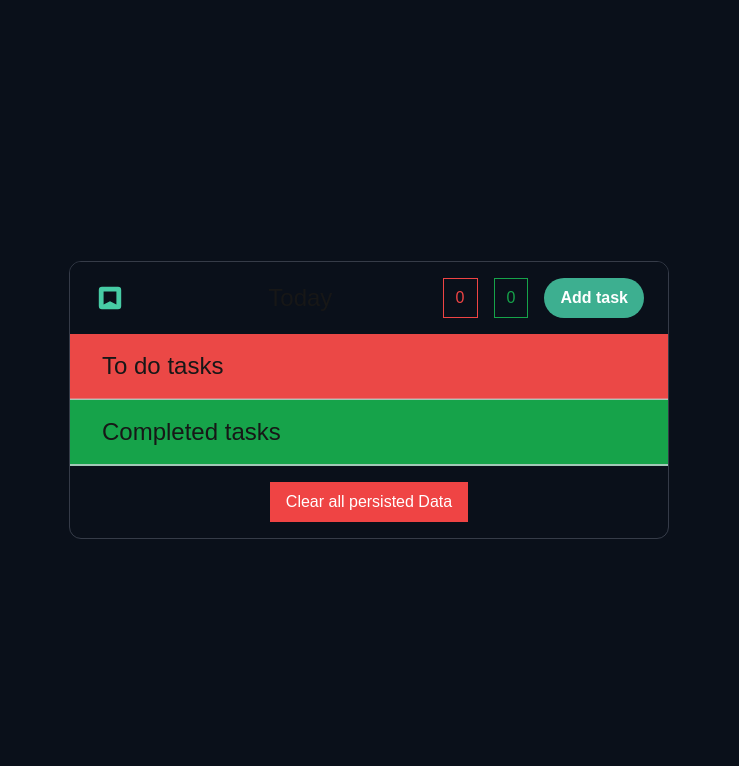
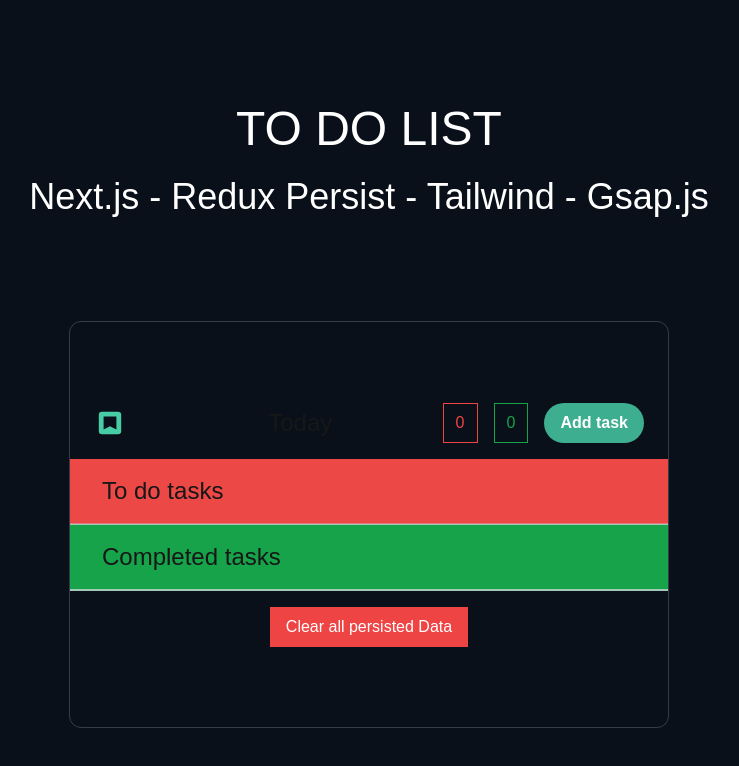
Before and after one commit to aleoterob/to-do-list-next, a Next.js app: page / in a window 1280 px wide. Shown: the top 766 px of the page, without its empty margins (271-1010 px from the left). Built offline with nearby package versions, Linux system fonts and the light colour scheme.

Commit message:
Updates css

```diff
--- a/src/app/components/TodoList.tsx
+++ b/src/app/components/TodoList.tsx
@@ -90,7 +90,7 @@
   };
 
   return (
-    <div className="flex flex-col max-w-[600px] w-full mx-auto justify-center items-center bg-transparent overflow-x-hidden   border rounded-xl border-gray-500/45 overflow-y-auto h-full">
+    <div className="flex flex-col max-w-[600px] w-full mx-auto justify-center items-center bg-transparent overflow-x-hidden mb-6  border rounded-xl border-gray-500/45 overflow-y-auto h-full">
       <div className="flex flex-row w-full justify-between items-center bg-azulJuztina py-4 px-6 overflow-y-auto ">
         <HiBookmarkAlt className="w-8 h-8 text-verdeAle" />
         <p className="font-montserrat pl-8 text-2xl font-light">Today</p>
--- a/src/app/page.tsx
+++ b/src/app/page.tsx
@@ -4,15 +4,17 @@
 
 const MyApp = () => {
   return (
-    <div className="flex flex-col items-center justify-center w-full bg-azulJuztina">
-      <div className="flex flex-col items-center justify-center w-full">
-        {/* <h1 className="flex flex-row justify-center items-center w-full sm:pl-0 md:pl-0 lg:pl-0 xl:pl-0 pt-10 text-4xl text-center sm:text-5xl  lg:text-5xl xl:text-5xl font-montserrat font-light text-white">
-          TO DO LIST
-        </h1>
-        <h1 className="flex flex-row justify-center items-center w-full text-center sm:pl-0 md:pl-0 lg:pl-0 xl:pl-0 pt-6 text-2xl sm:text-4xl md:text-4xl lg:text-4xl xl:text-4xl  font-montserrat font-extralight text-white">
-          Next.js - Redux Persist - Tailwind - Gsap.js
-        </h1> */}
-        <div className="flex flex-col justify-center items-center w-full min-h-screen">
+    <div className="flex flex-col items-center justify-center w-full h-screen bg-azulJuztina overflow-y-scroll pb-6">
+      <div className="flex flex-row gap-10 flex-wrap h-screen mb-6">
+        <div className="flex flex-col items-center justify-center w-full">
+          <h1 className="flex flex-row justify-center items-center w-full sm:pl-0 md:pl-0 lg:pl-0 xl:pl-0 pt-10 text-4xl text-center sm:text-5xl  lg:text-5xl xl:text-86l font-montserrat font-light text-white">
+            TO DO LIST
+          </h1>
+          <h1 className="flex flex-row justify-center items-center w-full text-center sm:pl-0 md:pl-0 lg:pl-0 xl:pl-0 pt-6 text-2xl sm:text-4xl md:text-4xl lg:text-4xl xl:text-4xl  font-montserrat font-extralight text-white">
+            Next.js - Redux Persist - Tailwind - Gsap.js
+          </h1>
+        </div>
+        <div className="flex flex-col justify-center items-center w-full">
           <TodoList />
         </div>
       </div>
```
